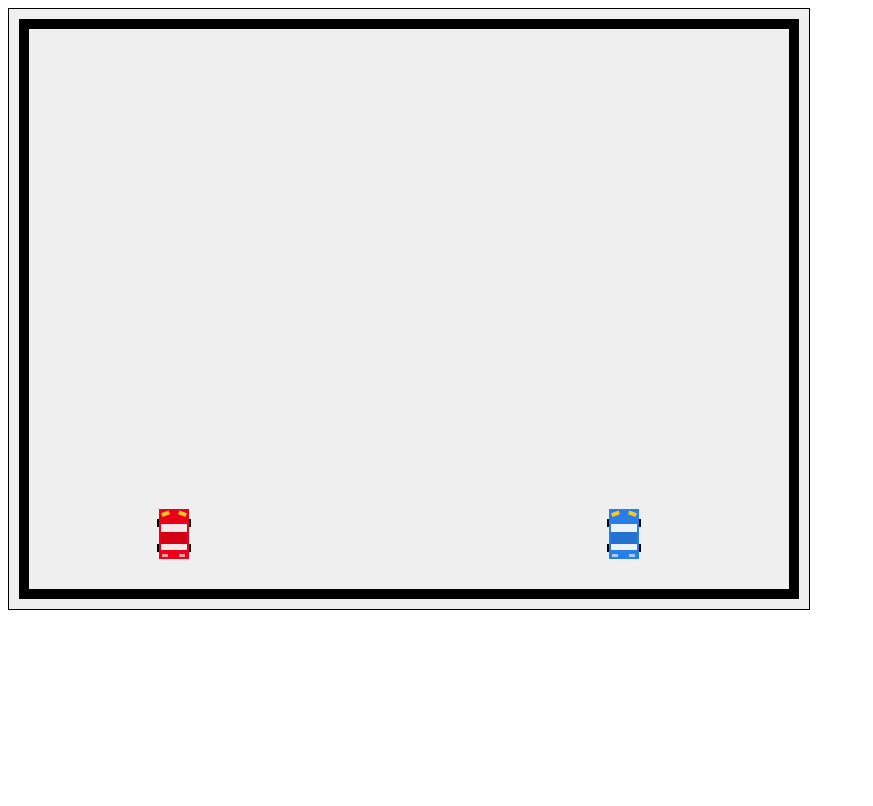
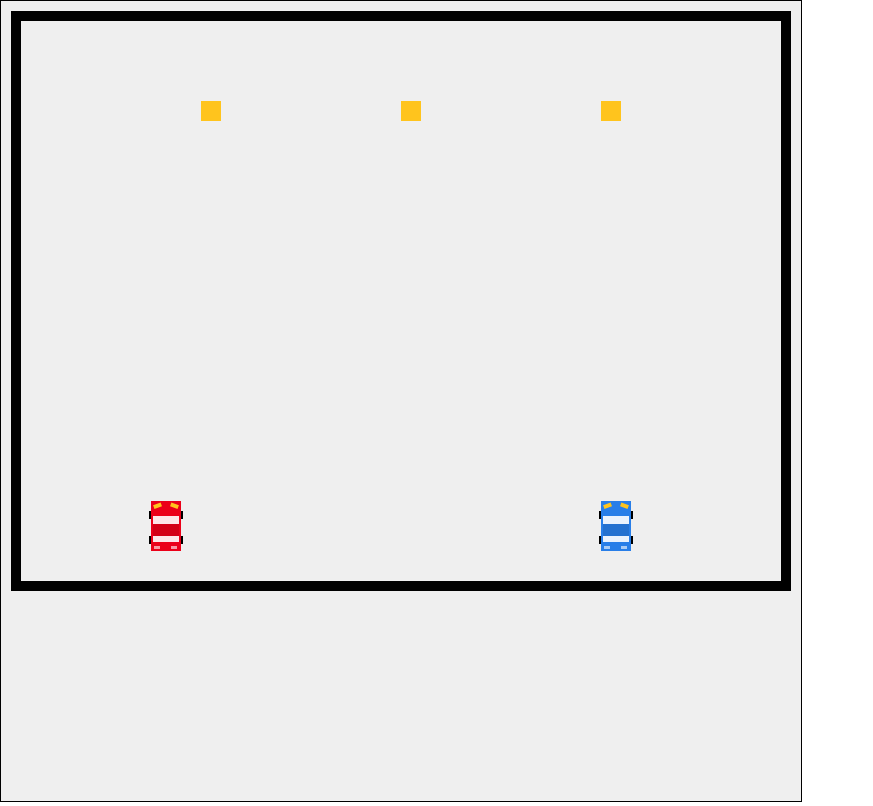
Before and after one commit to fabiankoziolek/need-for-switch, a website with bundled scripts: page index.html in a window 1280 px wide. Shown: the whole page, without its empty margins (0-873 px from the left). Built offline with nearby package versions, Linux system fonts and the light colour scheme.

Commit message:
feature: add coins to collect

```diff
--- a/assets/car.js
+++ b/assets/car.js
@@ -1,6 +1,8 @@
 'use strict';
 
 import { ColliderObject } from "./collider-object.js";
+import { Coin } from "./coin.js";
+import { removeItemByValue } from "./utils.js";
 
 export class Car extends ColliderObject {
   constructor(x, y, context, objects, color) {
@@ -85,6 +87,15 @@ export class Car extends ColliderObject {
       } else {
         this.speed *= this.speedDecay;
       }
+    }
+
+    const coinsObjects = this.objects.filter(x => x instanceof Coin);
+    const collidingCoins = this.collidingManyWithSelf(coinsObjects);
+
+    for (let i = 0; i < collidingCoins.length; i++) {
+      // TODO: hide instead of removing instantly. Then add a scheduler to remove hidden
+      removeItemByValue(this.objects, collidingCoins[i]);
+      // TODO: add to score
     }
 
     const axis = this._getAxis();
--- /dev/null
+++ b/assets/coin.js
@@ -0,0 +1,14 @@
+'use strict';
+
+import { Object } from "./object.js";
+
+export class Coin extends Object {
+  constructor(x, y, context) {
+    super(x, y, 20, 20, context, "#ffc41d", 0);
+  }
+
+  _draw(x, y) {
+    this.context.fillStyle = this.color;
+    this.context.fillRect(x, y, this.width, this.height);
+  }
+}
--- a/assets/collider-object.js
+++ b/assets/collider-object.js
@@ -1,6 +1,7 @@
 'use strict';
 
 import { Object } from "./object.js";
+import { isNullOrUndefined } from "./utils.js";
 
 export class ColliderObject extends Object {
   constructor(x, y, width, height, context, objects, color, rotation) {
@@ -8,22 +9,52 @@ export class ColliderObject extends Object {
     this.objects = objects;
   }
 
-  isCollidingOne(collider1, collider2) {
-    return (collider1.x < collider2.x + collider2.width &&
-      collider1.x + collider1.width > collider2.x &&
-      collider1.y < collider2.y + collider2.height &&
-      collider1.height + collider1.y > collider2.y);
+  collidingOne(from, to) {
+    if (from.x < to.x + to.width &&
+      from.x + from.width > to.x &&
+      from.y < to.y + to.height &&
+      from.height + from.y > to.y) {
+      return to;
+    }
+
+    return null;
   }
 
-  isCollidingOneWithSelf(collider) {
-    return this.isCollidingOne(this, collider)
+  collidingOneWithSelf(to) {
+    return this.collidingOne(this, to);
   }
 
-  isCollidingMany(collider, colliders) {
+  isCollidingOne(from, to) {
+    return this.collidingOne(from, to) !== null
+  }
+
+  isCollidingOneWithSelf(to) {
+    return this.isCollidingOne(this, to)
+  }
+
+  collidingMany(from, colliders) {
+    const collisionWith = [];
+
+    for (let i = 0; i < colliders.length; i++) {
+      const collision = this.collidingOne(from, colliders[i]);
+
+      if (!isNullOrUndefined(collision)) {
+        collisionWith.push(colliders[i]);
+      }
+    }
+
+    return collisionWith;
+  }
+
+  collidingManyWithSelf(colliders) {
+    return this.collidingMany(this, colliders);
+  }
+
+  isCollidingMany(from, colliders) {
     let isColliding = false;
 
     for (let i = 0; i < colliders.length; i++) {
-      if (this.isCollidingOne(collider, colliders[i])) {
+      if (this.isCollidingOne(from, colliders[i])) {
         isColliding = true;
         break;
       }
@@ -36,6 +67,15 @@ export class ColliderObject extends Object {
     return this.isCollidingMany(this, colliders);
   }
 
+  collidingAll(collider) {
+    const collidingObjectsWithoutSelf = this.objects.filter(x => x.id !== collider.id && x instanceof ColliderObject);
+    return this.collidingMany(collider, collidingObjectsWithoutSelf);
+  }
+
+  collidingAllWithSelf() {
+    return this.collidingAll(this);
+  }
+
   isCollidingAll(collider) {
     const collidingObjectsWithoutSelf = this.objects.filter(x => x.id !== collider.id && x instanceof ColliderObject);
     return this.isCollidingMany(collider, collidingObjectsWithoutSelf);
--- a/assets/object.js
+++ b/assets/object.js
@@ -1,8 +1,10 @@
 'use strict';
+
+import { generateRandomId } from "./utils.js";
 
 export class Object {
   constructor(x, y, width, height, context, color = 'black', rotation = 0) {
-    this.id = Math.random().toString(36).substring(2) + (new Date()).getTime().toString(36);
+    this.id = generateRandomId();
     this.x = x;
     this.y = y;
     this.width = width;
--- /dev/null
+++ b/assets/utils.js
@@ -0,0 +1,17 @@
+'use strict';
+
+export function isNullOrUndefined(object) {
+  return object === null || object === undefined;
+}
+
+export function removeItemByValue(from, value) {
+  const index = from.indexOf(value);
+
+  if (index > -1) {
+    from.splice(index, 1);
+  }
+}
+
+export function generateRandomId() {
+  return Math.random().toString(36).substring(2) + (new Date()).getTime().toString(36);
+}
--- a/game.js
+++ b/game.js
@@ -3,16 +3,26 @@
 import { Scene } from './assets/scene.js'
 import { Car, setControls } from './assets/car.js'
 import { ColliderObject } from "./assets/collider-object.js";
+import { Coin } from "./assets/coin.js";
 
-const scene = new Scene(800, 600);
+const scene = new Scene(800, 800);
+
 const wallTop = new ColliderObject(10, 10, scene.canvas.width - 20, 10, scene.context);
 scene.objects.push(wallTop);
-const wallRight = new ColliderObject(scene.canvas.width - 20, 10, 10, scene.canvas.height - 20, scene.context);
+const wallRight = new ColliderObject(scene.canvas.width - 20, 10, 10, scene.canvas.height - 220, scene.context);
 scene.objects.push(wallRight);
-const wallLeft = new ColliderObject(10, scene.canvas.height - 20, scene.canvas.width - 20, 10, scene.context);
+const wallLeft = new ColliderObject(10, scene.canvas.height - 220, scene.canvas.width - 20, 10, scene.context);
 scene.objects.push(wallLeft);
-const wallBottom = new ColliderObject(10, 10, 10, scene.canvas.height - 20, scene.context);
+const wallBottom = new ColliderObject(10, 10, 10, scene.canvas.height - 220, scene.context);
 scene.objects.push(wallBottom);
+
+const coin1 = new Coin(200, 100, scene.context);
+scene.objects.push(coin1);
+const coin2 = new Coin(400, 100, scene.context);
+scene.objects.push(coin2);
+const coin3 = new Coin(600, 100, scene.context);
+scene.objects.push(coin3);
+
 const car1 = new Car(150, 500, scene.context, scene.objects, '#eb0019');
 scene.objects.push(car1);
 const car2 = new Car(600, 500, scene.context, scene.objects, '#287ee8');
--- a/index.html
+++ b/index.html
@@ -3,12 +3,21 @@
   <head>
     <title>Need for Switch</title>
     <meta charset="UTF-8">
+    <style>
+      html, body {
+        border: 0;
+        padding: 0;
+        margin: 0;
+      }
+    </style>
   </head>
   <body>
+    <script type="module" src="assets/utils.js"></script>
     <script type="module" src="assets/object.js"></script>
     <script type="module" src="assets/collider-object.js"></script>
     <script type="module" src="assets/scene.js"></script>
     <script type="module" src="assets/car.js"></script>
+    <script type="module" src="assets/coin.js"></script>
 
     <script type="module" src="./game.js"></script>
   </body>
```
